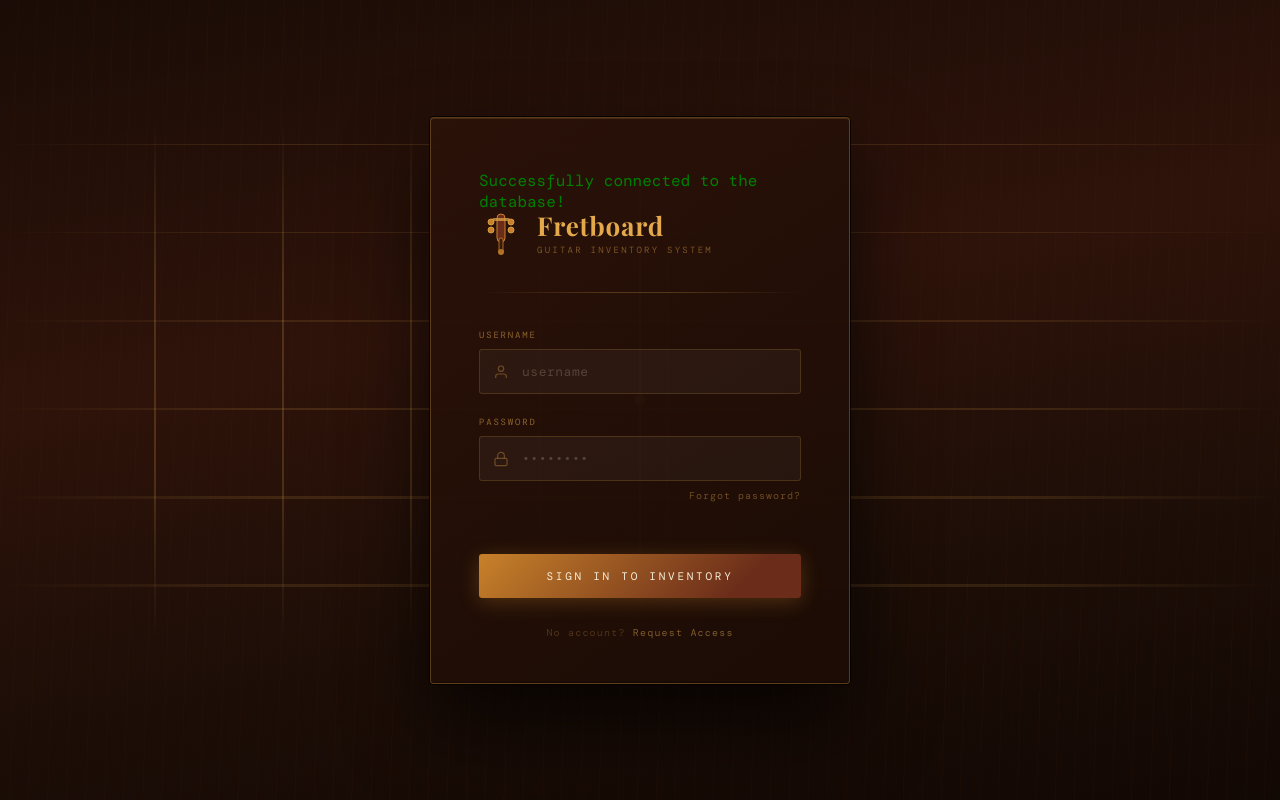
After one commit to Alatiitkarlo26/IM-CODE, a PHP site: page /index.php in a window 1280 px wide. The commit adds this page. Run offline with PHP 8.4, Linux system fonts and the light colour scheme; some web fonts are replaced.

Commit message:
Changed the html files to php (so it can access the database) and transferred my local repo to xampp/htdocs (to open php files)

```diff
--- /dev/null
+++ b/db/db_connection.php
@@ -0,0 +1,14 @@
+<?php
+$servername = "localhost";
+$username = "root";
+$password = "";
+$dbname = "guitarinventory_db";
+
+// Create the connection using MySQLi
+$conn = new mysqli($servername, $username, $password, $dbname);
+
+// Check if the connection was successful
+if ($conn->connect_error) {
+    die("Database Connection Failed: " . $conn->connect_error);
+}
+?>
--- a/login/index.html
+++ b/login/index.php
@@ -1,3 +1,8 @@
+<?php
+  // Go up one folder, then into the db folder to find the connection script
+  require_once '../db/db_connection.php';
+?>
+
 <!DOCTYPE html>
 <html lang="en">
 <head>
@@ -291,6 +296,7 @@
 </head>
 <body>
 
+
   <div class="bg"></div>
 
   <div class="strings">
@@ -318,7 +324,13 @@
   <div class="inlay"></div>
 
   <div class="card">
-
+<?php
+      // You can now write queries anywhere inside the HTML body!
+      // Example: Testing if the connection works
+      if($conn) {
+          echo "<p style='color: green;'>Successfully connected to the database!</p>";
+      }
+    ?>
     <div class="logo-row">
       <!-- Guitar headstock SVG icon -->
       <svg class="logo-icon" viewBox="0 0 44 44" fill="none" xmlns="http://www.w3.org/2000/svg">
```
Also changed, not shown: main ui/dashboard.php (renamed from main ui/dashboard.html, +7 -0 lines), main ui/staff-terminal.php (renamed from main ui/staff-terminal.html, +7 -0 lines).
